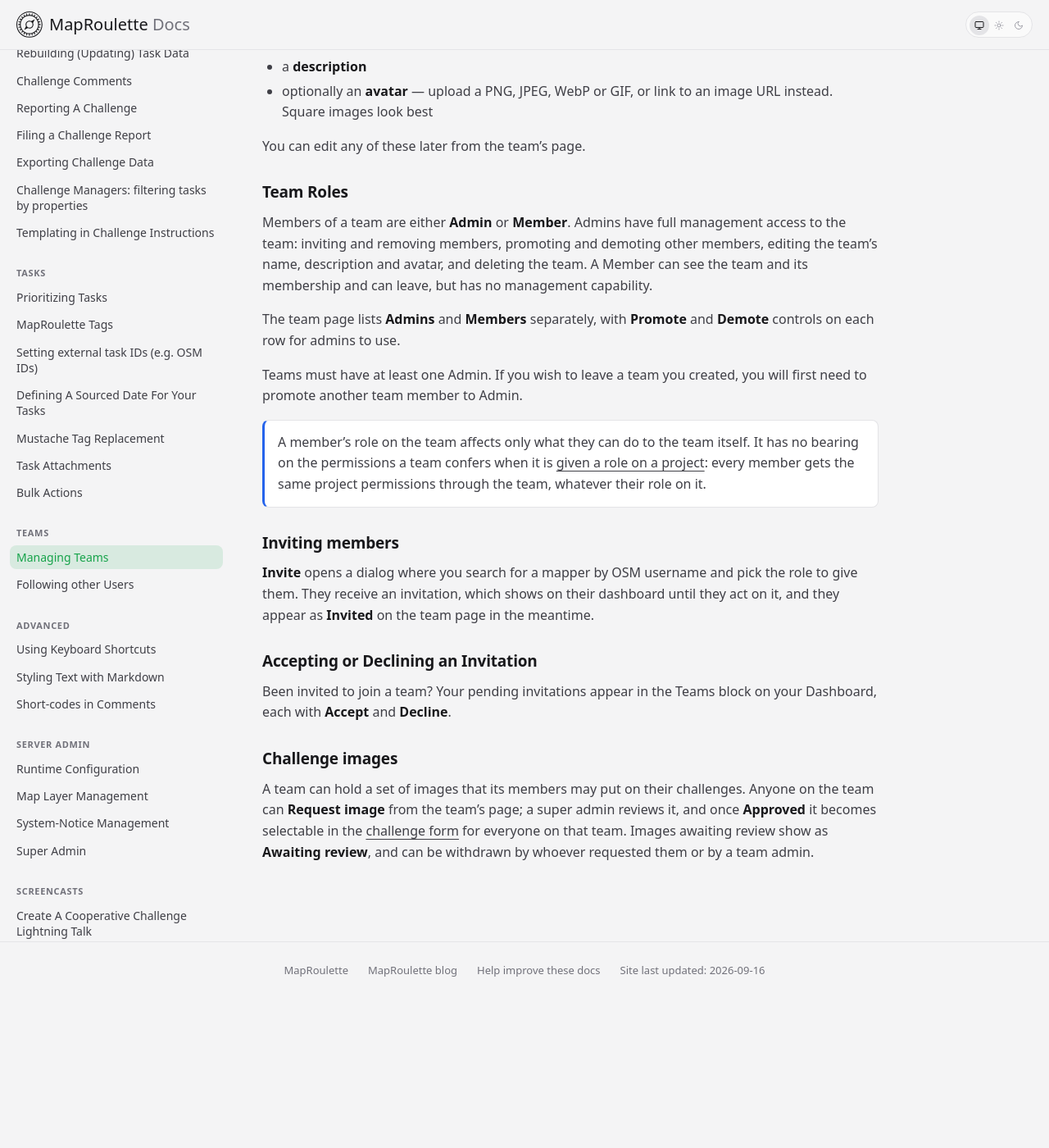
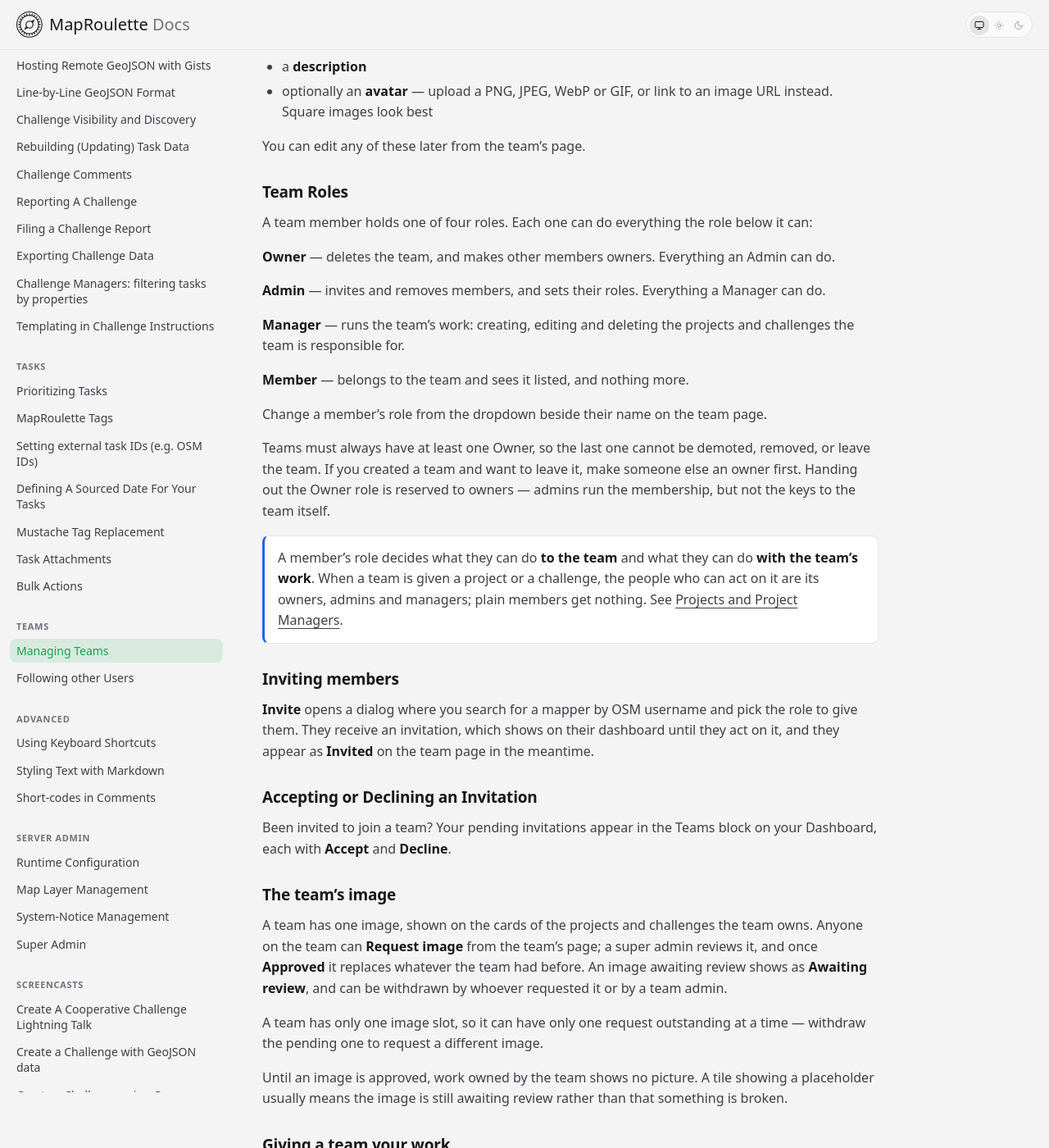
Before and after one commit to maproulette/docs, a Jekyll site: the page built from _documentation/teams/01-teams.md, in a window 1280 px wide and 1400 px high, scrolled down 425 px. Shown: the whole window at 82% size. Built offline with Jekyll 4.4.1, drawn with Linux system fonts in a browser that asks for light colours; comment, search, counter and statistics services are not loaded; before the commit the page ends 1643 px from its top, so only the background shows below that; some of the changed text lies outside the part shown.

Commit message:
Describe what teams actually confer
Three pages described the old team model and now contradict the app.

Teams had two roles; they have four. Owner sits above Admin and is the
one that can delete the team or hand out ownership, and a team must
always keep one, so the page's advice about promoting an Admin before
leaving pointed at the wrong role.

The teams page also told readers that a member's role "has no bearing"
on what a team confers on a project, and that every member gets the same
project permissions whatever their standing. That is now exactly
backwards: access follows team role, and plain members get nothing. The
projects page said the same thing from the other side, and its managers
panel has no role to pick for a team any more.

A team holds one image rather than a set, which is why only one request
can be outstanding at a time, and why work owned by a team shows no
picture until that image is approved.

Projects can be given to a team the way challenges already could, so
both pages now cover ownership alongside attachment -- whose work it is,
as against who is helping run it.

```diff
--- a/_documentation/teams/01-teams.md
+++ b/_documentation/teams/01-teams.md
@@ -26,23 +26,32 @@
 
 ### Team Roles
 
-Members of a team are either **Admin** or **Member**. Admins have full
-management access to the team: inviting and removing members, promoting and
-demoting other members, editing the team's name, description and avatar, and
-deleting the team. A Member can see the team and its membership and can leave,
-but has no management capability.
+A team member holds one of four roles. Each one can do everything the role
+below it can:
 
-The team page lists **Admins** and **Members** separately, with **Promote** and
-**Demote** controls on each row for admins to use.
+**Owner** — deletes the team, and makes other members owners. Everything an
+Admin can do.
 
-Teams must have at least one Admin. If you wish to leave a team you created,
-you will first need to promote another team member to Admin.
+**Admin** — invites and removes members, and sets their roles. Everything a
+Manager can do.
 
-> A member's role on the team affects only what they can do to the team itself.
-> It has no bearing on the permissions a team confers when it is
-> [given a role on a project](/documentation/projects-and-project-managers/):
-> every member gets the same project permissions through the team, whatever
-> their role on it.
+**Manager** — runs the team's work: creating, editing and deleting the projects
+and challenges the team is responsible for.
+
+**Member** — belongs to the team and sees it listed, and nothing more.
+
+Change a member's role from the dropdown beside their name on the team page.
+
+Teams must always have at least one Owner, so the last one cannot be demoted,
+removed, or leave the team. If you created a team and want to leave it, make
+someone else an owner first. Handing out the Owner role is reserved to owners —
+admins run the membership, but not the keys to the team itself.
+
+> A member's role decides what they can do **to the team** and what they can do
+> **with the team's work**. When a team is given a project or a challenge, the
+> people who can act on it are its owners, admins and managers; plain members
+> get nothing. See [Projects and Project
+> Managers](/documentation/projects-and-project-managers/).
 
 ### Inviting members
 
@@ -56,11 +65,27 @@
 Been invited to join a team? Your pending invitations appear in the Teams block
 on your Dashboard, each with **Accept** and **Decline**.
 
-### Challenge images
+### The team's image
 
-A team can hold a set of images that its members may put on their challenges.
-Anyone on the team can **Request image** from the team's page; a super admin
-reviews it, and once **Approved** it becomes selectable in the
-[challenge form](/documentation/creating-a-challenge/) for everyone on
-that team. Images awaiting review show as **Awaiting review**, and can be
-withdrawn by whoever requested them or by a team admin.
+A team has one image, shown on the cards of the projects and challenges the
+team owns. Anyone on the team can **Request image** from the team's page; a
+super admin reviews it, and once **Approved** it replaces whatever the team had
+before. An image awaiting review shows as **Awaiting review**, and can be
+withdrawn by whoever requested it or by a team admin.
+
+A team has only one image slot, so it can have only one request outstanding at
+a time — withdraw the pending one to request a different image.
+
+Until an image is approved, work owned by the team shows no picture. A tile
+showing a placeholder usually means the image is still awaiting review rather
+than that something is broken.
+
+### Giving a team your work
+
+A project or a challenge can be owned by a team. Pick the team in the project or
+challenge form; only teams whose work you run — where you are an owner, admin or
+manager — are offered, so belonging to a team is not enough to publish under its
+name.
+
+Handing work to a team does two things: everyone who runs that team can manage
+it, and the team's approved image becomes the picture on its card.
```
Also changed, not shown: _documentation/challenges/01-creating-a-challenge.md (+9 -5 lines), _documentation/projects/01-projects-and-project-managers.md (+35 -7 lines).
